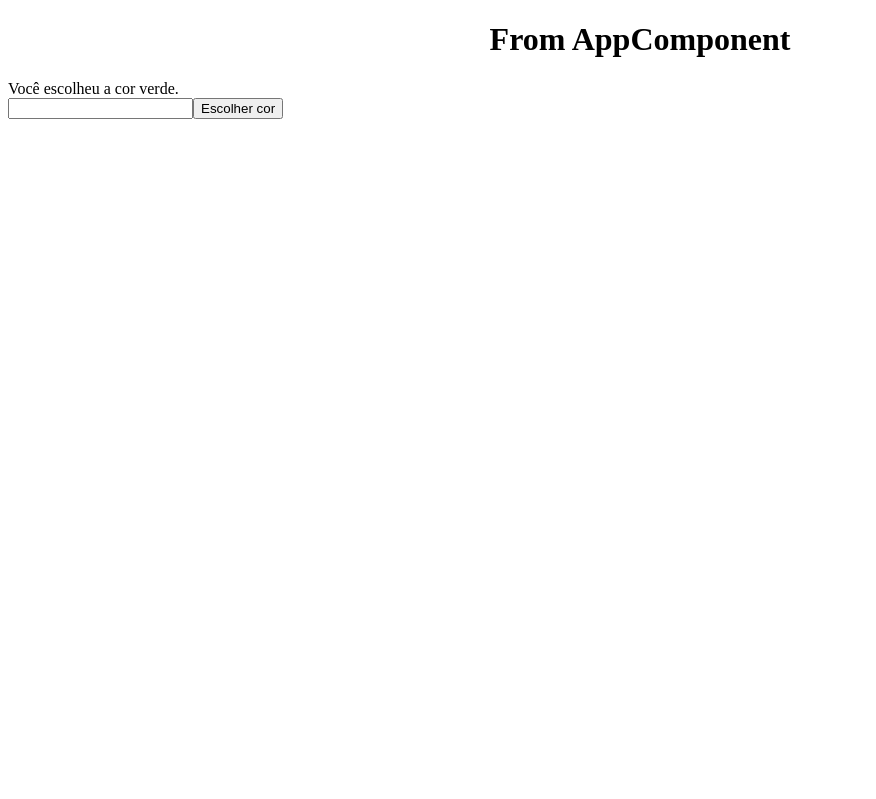
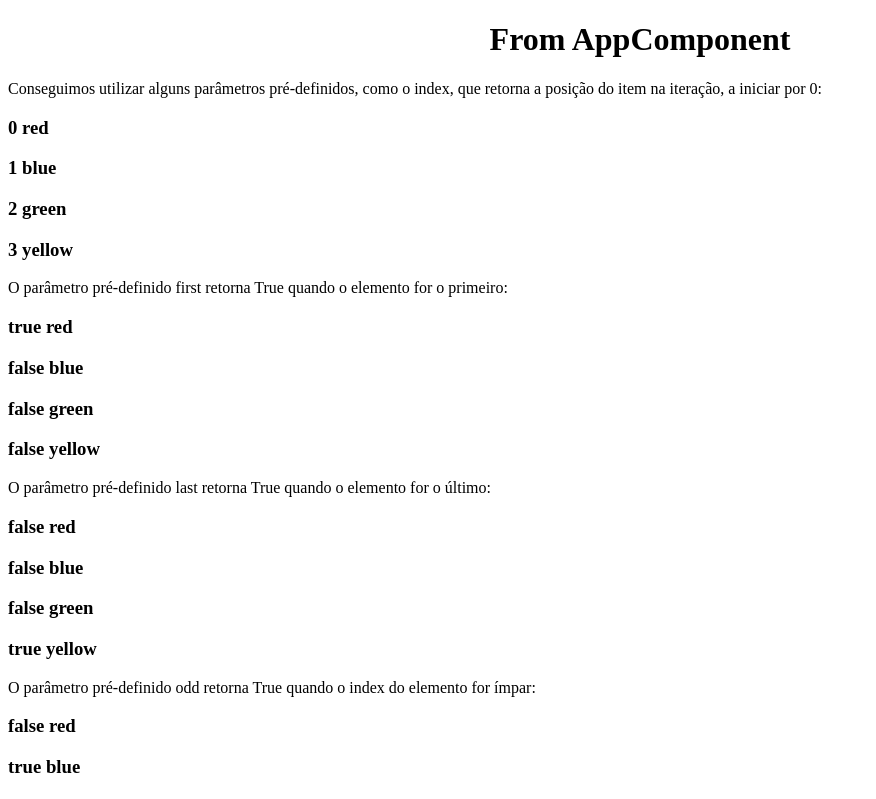
Before and after one commit to cmsjulio/angularCodevolution, an Angular app in the folder hello-world/: page / in a window 1280 px wide. Shown: the top 799 px of the page, without its empty margins (0-876 px from the left). Built offline with nearby package versions, Linux system fonts and the light colour scheme.

Commit message:
14 - ngFor Directive

```diff
--- a/hello-world/src/app/app.component.html
+++ b/hello-world/src/app/app.component.html
@@ -29,6 +29,10 @@
   <app-ng-if-directive></app-ng-if-directive>
 </div> -->
 
+<!-- <div>
+  <app-ng-switch-directive></app-ng-switch-directive>
+</div> -->
+
 <div>
-  <app-ng-switch-directive></app-ng-switch-directive>
+  <app-ng-for-directive></app-ng-for-directive>
 </div>
--- a/hello-world/src/app/app.module.ts
+++ b/hello-world/src/app/app.module.ts
@@ -11,6 +11,7 @@ import { TwoWayBindingComponent } from './two-way-binding/two-way-binding.compon
 import { FormsModule } from '@angular/forms';
 import { NgIfDirectiveComponent } from './ng-if-directive/ng-if-directive.component';
 import { NgSwitchDirectiveComponent } from './ng-switch-directive/ng-switch-directive.component';
+import { NgForDirectiveComponent } from './ng-for-directive/ng-for-directive.component';
 
 @NgModule({
   declarations: [
@@ -21,7 +22,8 @@ import { NgSwitchDirectiveComponent } from './ng-switch-directive/ng-switch-dire
     TemplateReferenceVariablesComponent,
     TwoWayBindingComponent,
     NgIfDirectiveComponent,
-    NgSwitchDirectiveComponent
+    NgSwitchDirectiveComponent,
+    NgForDirectiveComponent
   ],
   imports: [
     BrowserModule,
--- /dev/null
+++ b/hello-world/src/app/ng-for-directive/ng-for-directive.component.html
@@ -0,0 +1 @@
+<p>ng-for-directive works!</p>
--- /dev/null
+++ b/hello-world/src/app/ng-for-directive/ng-for-directive.component.ts
@@ -0,0 +1,48 @@
+import { Component, OnInit } from '@angular/core';
+
+@Component({
+  selector: 'app-ng-for-directive',
+  template: `
+
+    <p> Conseguimos utilizar alguns parâmetros pré-definidos, como o index, que retorna a posição do item na iteração, a iniciar por 0:</p>
+
+     <div *ngFor = "let color of colors; index as i">
+      <h3>{{i}} {{color}}</h3>
+     </div>
+
+     <p> O parâmetro pré-definido first retorna True quando o elemento for o primeiro:</p>
+
+     <div *ngFor = "let color of colors; first as f">
+      <h3>{{f}} {{color}}</h3>
+     </div>
+
+     <p> O parâmetro pré-definido last retorna True quando o elemento for o último:</p>
+
+     <div *ngFor = "let color of colors; last as l">
+      <h3>{{l}} {{color}}</h3>
+     </div>
+
+     <p> O parâmetro pré-definido odd retorna True quando o index do elemento for ímpar:</p>
+
+     <div *ngFor = "let color of colors; odd as o">
+      <h3>{{o}} {{color}}</h3>
+     </div>
+
+     <p> O parâmetro pré-definido even retorna True quando o index do elemento for par:</p>
+
+     <div *ngFor = "let color of colors; even as e">
+      <h3>{{e}} {{color}}</h3>
+     </div>
+  `,
+  styleUrls: ['./ng-for-directive.component.scss']
+})
+export class NgForDirectiveComponent implements OnInit {
+
+  public colors = ["red", "blue", "green", "yellow"]
+
+  constructor() { }
+
+  ngOnInit(): void {
+  }
+
+}
```
Also changed, not shown: hello-world/src/app/ng-for-directive/ng-for-directive.component.scss (added), 1 other file (tests, documents, lock files or other folders).
